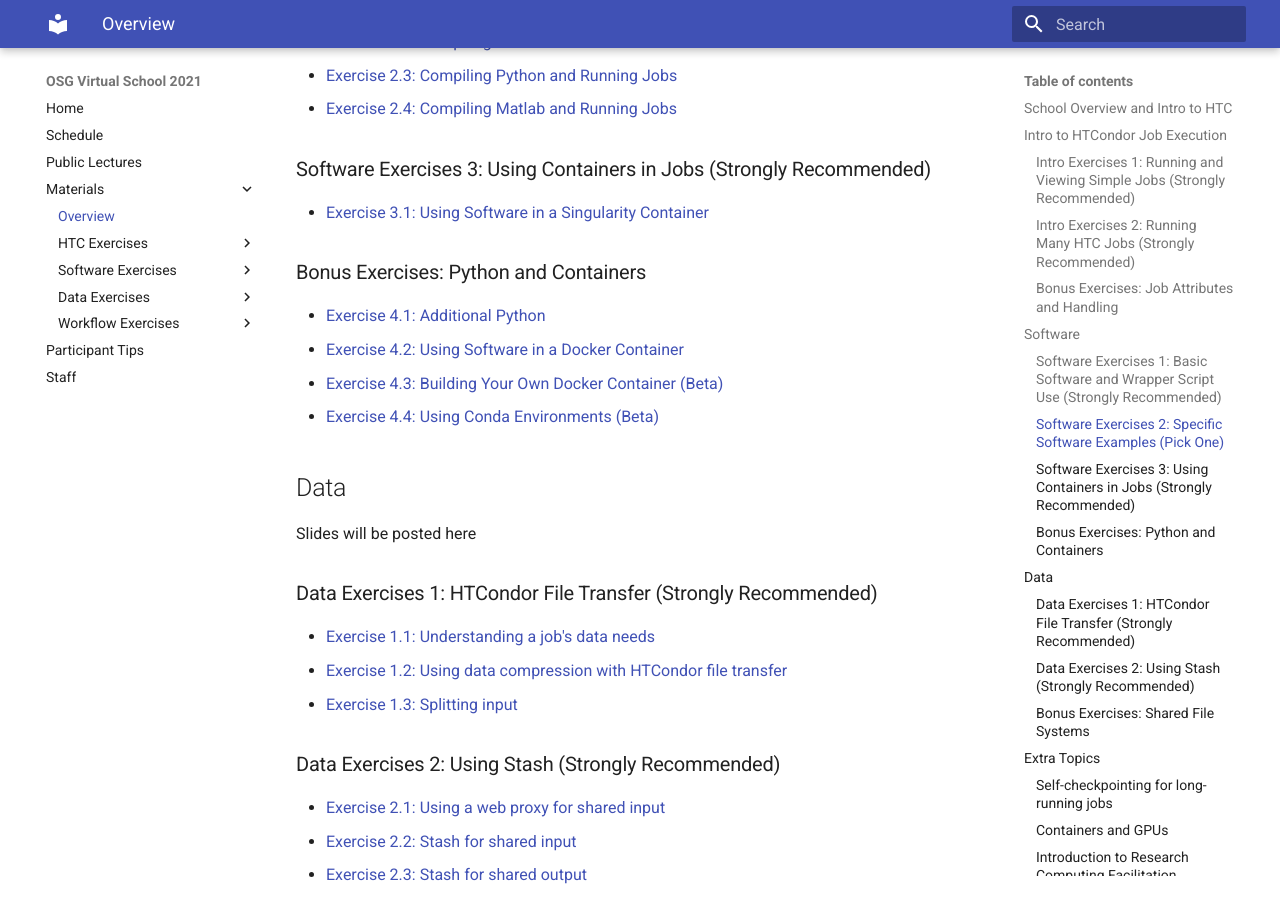
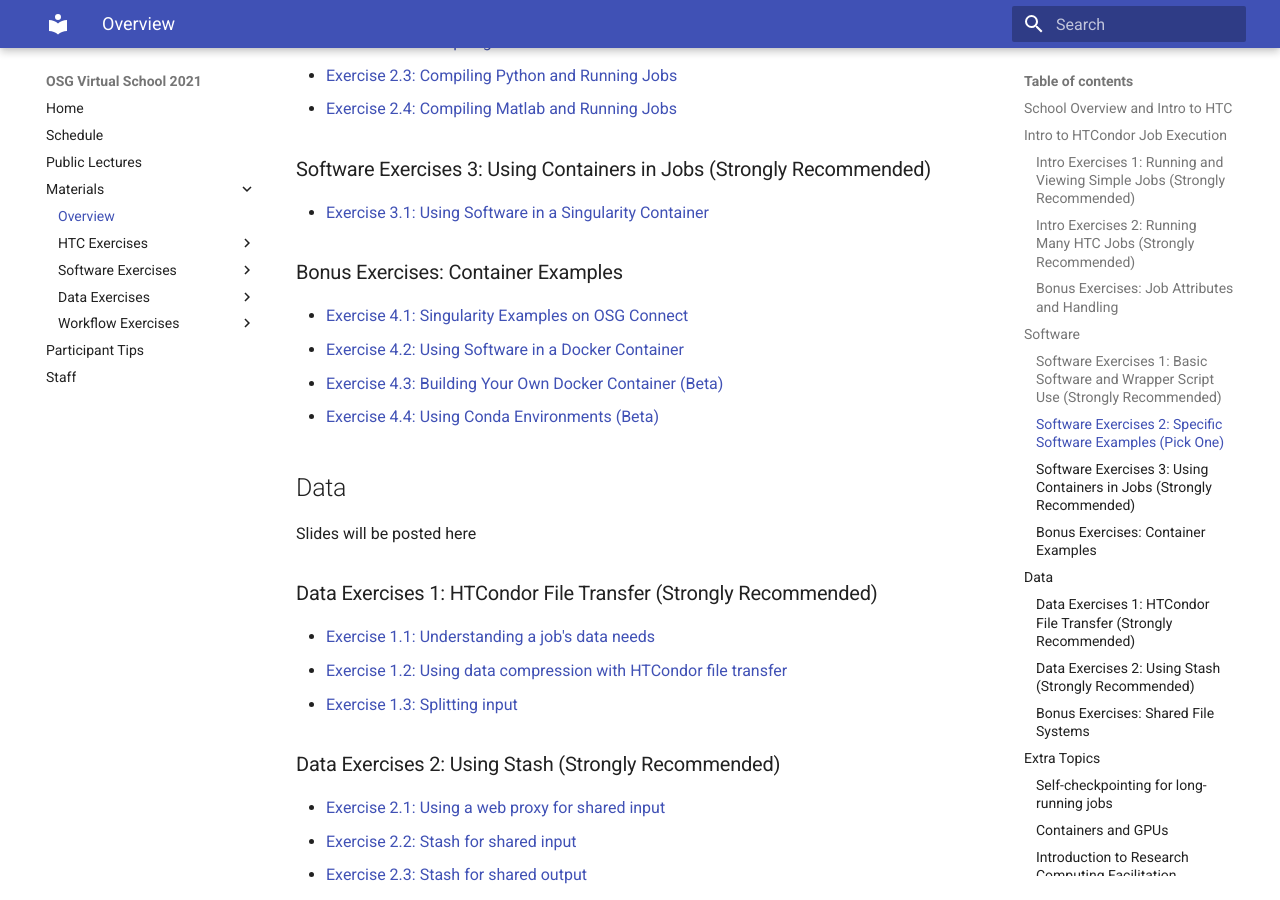
Before and after one commit to osg-htc/virtual-school-2021, an MkDocs documentation site: the page built from docs/materials/index.md, in a window 1280 px wide and 900 px high, scrolled down 1483 px. Built offline with MkDocs 1.6.1 and Material for MkDocs 9.7.7, drawn with Linux system fonts in a browser that asks for light colours.

Commit message:
replacing python with singularity examples

```diff
--- a/docs/materials/index.md
+++ b/docs/materials/index.md
@@ -56,9 +56,9 @@
 
 - [Exercise 3.1: Using Software in a Singularity Container](software/part3-ex1-singularity.md)
 
-### Bonus Exercises: Python and Containers
+### Bonus Exercises: Container Examples
 
-- [Exercise 4.1: Additional Python ](software/part4-ex1-python-extras.md)
+- [Exercise 4.1: Singularity Examples on OSG Connect](software/part4-ex1-singularity-options.md)
 - [Exercise 4.2: Using Software in a Docker Container](software/part4-ex2-docker.md)
 - [Exercise 4.3: Building Your Own Docker Container (Beta)](software/part4-ex3-docker-build.md)
 - [Exercise 4.4: Using Conda Environments (Beta)](software/part4-ex4-conda.md)
```
Also changed, not shown: docs/materials/software/part4-ex1-python-extras.md (deleted, +0 -36 lines).
